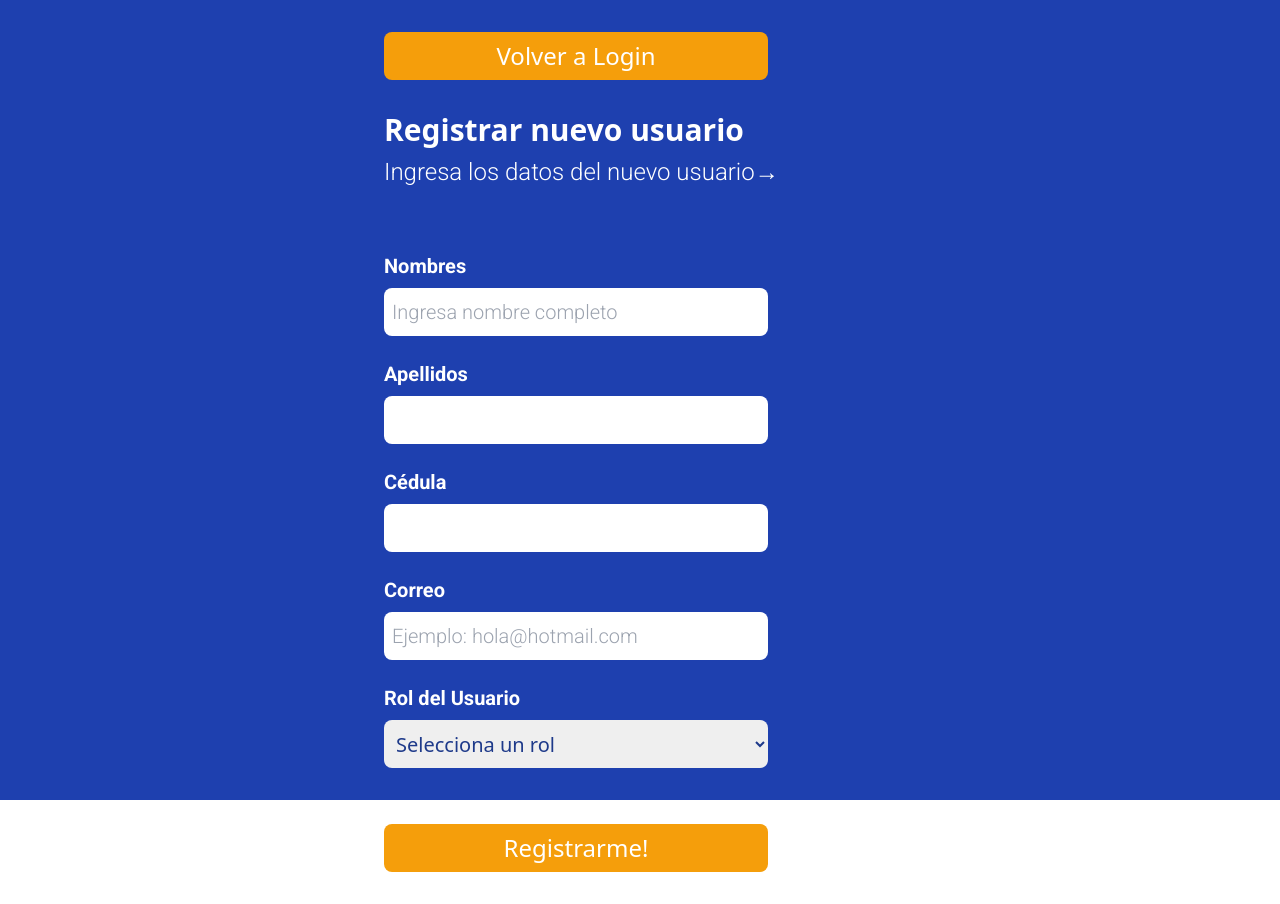
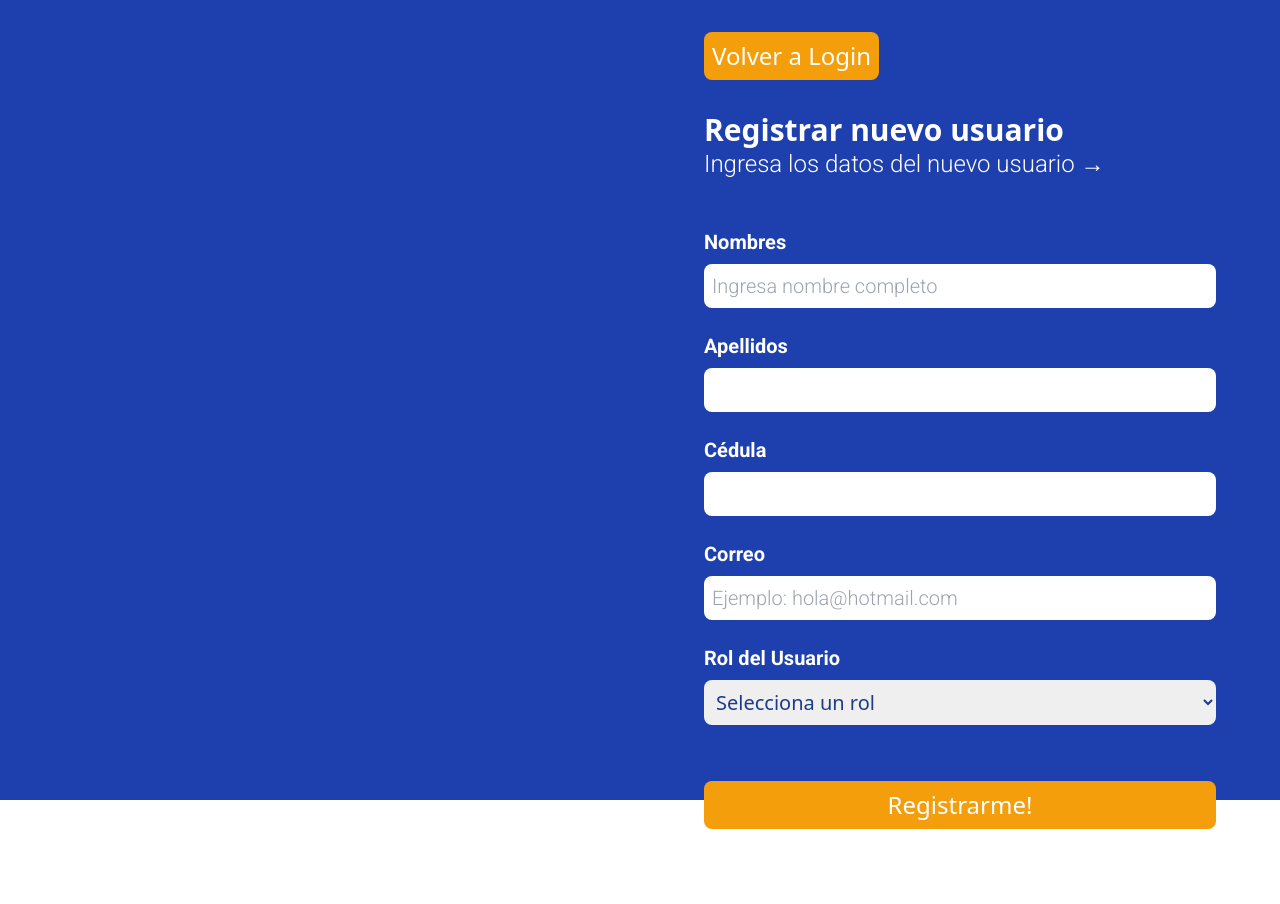
Before and after one commit to victoriaycode/Front-end-project-manager, a React (Create React App) app: page /auth/register in a window 1280 px wide. After the commit the page ends 861 px from the top, so only its background shows below. Built offline with nearby package versions, Linux system fonts and the light colour scheme.

Commit message:
se ajuste ubicacion de form, pdte ubicacion boton volver a login

```diff
--- a/src/pages/auth/register.jsx
+++ b/src/pages/auth/register.jsx
@@ -41,38 +41,38 @@ const Register = () => {
     return (
     <div>
         <div className='bg-blue-800 flex flex-col h-screen text-white'>
-            <div className='ml-96'>
+            <div className='ml-96 pl-80'>
                 <Link to ='/auth/login'>
-                    <button className='bg-yellow-500 hover:bg-yellow-600 p-2 w-96 border-none text-white rounded-lg h-auto my-8 cursor-pointer text-2xl'>
+                    <button className='bg-yellow-500 hover:bg-yellow-600 p-2 w-auto border-none text-white rounded-lg h-auto my-8 cursor-pointer text-2xl'>
                     Volver a Login
                     </button>
                 </Link>
                     <h1 className='text-3xl font-bold '>Registrar nuevo usuario</h1>
-                    <p className='text-2xl mt-2'>Ingresa los datos del nuevo usuario→</p>
-                    <form className='flex flex-col mt-16'>
+                    <p className='text-2xl'>Ingresa los datos del nuevo usuario →</p>
+                    <form className='flex flex-col mt-12'>
 
                         <label className='font-bold text-xl' htmlFor="NombreUsuario">Nombres</label>
                         <input type="text" name="nombre"
-                        className='mt-2 rounded-lg p-2 h-12 w-96 cursor-auto outline-none text-blue-900 text-xl'
+                        className='mt-2 rounded-lg p-2 max-w-lg cursor-auto outline-none text-blue-900 text-xl'
                         placeholder="Ingresa nombre completo" required/><br/>
 
                         <label className='font-bold text-xl' htmlFor="ApellidorUsuario">Apellidos </label>
                         <input type="text" name="apellido"
-                        className='mt-2 rounded-lg p-2 h-12 w-96 cursor-auto outline-none text-blue-900 text-xl'
+                        className='mt-2 rounded-lg p-2 max-w-lg cursor-auto outline-none text-blue-900 text-xl'
                         required/><br/>
 
                         <label className='font-bold text-xl' htmlFor="id">Cédula</label>
                         <input type="numer" name="identificacion"
-                        className='mt-2 rounded-lg p-2 h-12 w-96 cursor-auto outline-none text-blue-900 text-xl'
+                        className='mt-2 rounded-lg p-2 max-w-lg cursor-auto outline-none text-blue-900 text-xl'
                         required/><br/>
 
                         <label className='font-bold text-xl' htmlFor="emailUsuario">Correo</label>
                         <input type="email" id="email" name="correo"
-                        className='mt-2 rounded-lg p-2 h-12 w-96 cursor-auto outline-none text-blue-900 text-xl'
+                        className='mt-2 rounded-lg p-2 max-w-lg cursor-auto outline-none text-blue-900 text-xl'
                         placeholder="Ejemplo: hola@hotmail.com" required/><br/>
 
                         <label className='font-bold text-xl' htmlFor="rolUsuario">Rol del Usuario</label>
-                            <select className='mt-2 rounded-lg p-2 h-12 w-96 cursor-auto outline-none text-blue-900 text-xl'
+                            <select className='mt-2 rounded-lg p-2 max-w-lg cursor-auto outline-none text-blue-900 text-xl'
                             name="rol" required defaultValue={0} >
                                 <option disabled value={0}> Selecciona un rol</option>
                                 <option>Administrador</option>
@@ -82,7 +82,7 @@ const Register = () => {
 
                         <input id="input_ventas" type="hidden" name="estado" value="Pendiente" required/>
 
-                        <button type="submit" className='bg-yellow-500 hover:bg-yellow-600 p-2 w-96 border-none text-white rounded-lg h-auto my-8 cursor-pointer text-2xl'
+                        <button type="submit" className='bg-yellow-500 hover:bg-yellow-600 p-2 max-w-lg border-none text-white rounded-lg h-auto my-8 cursor-pointer text-2xl'
                         > Registrarme! </button>
                         </form>
                     {/* <ToastContainer position='bottom-center' autoClose={4000} />     */}
```
